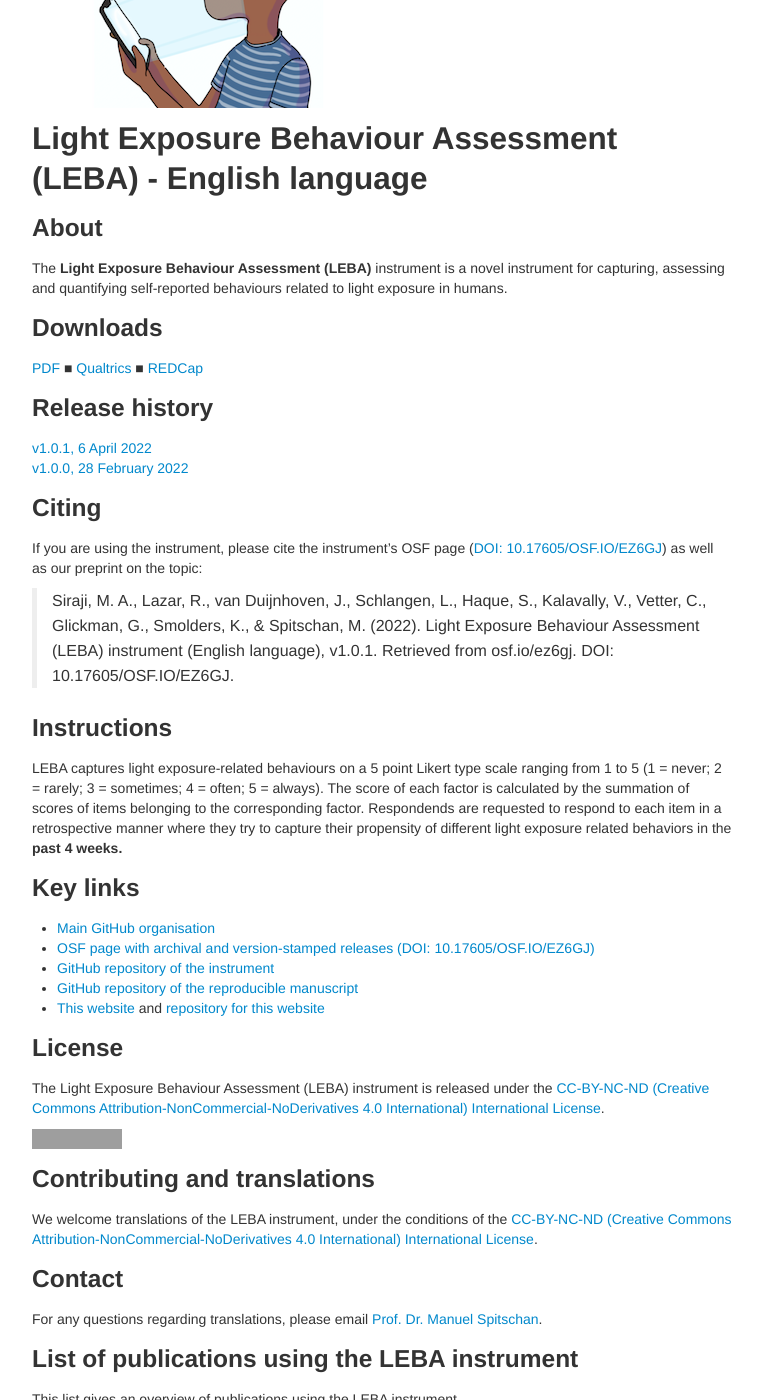
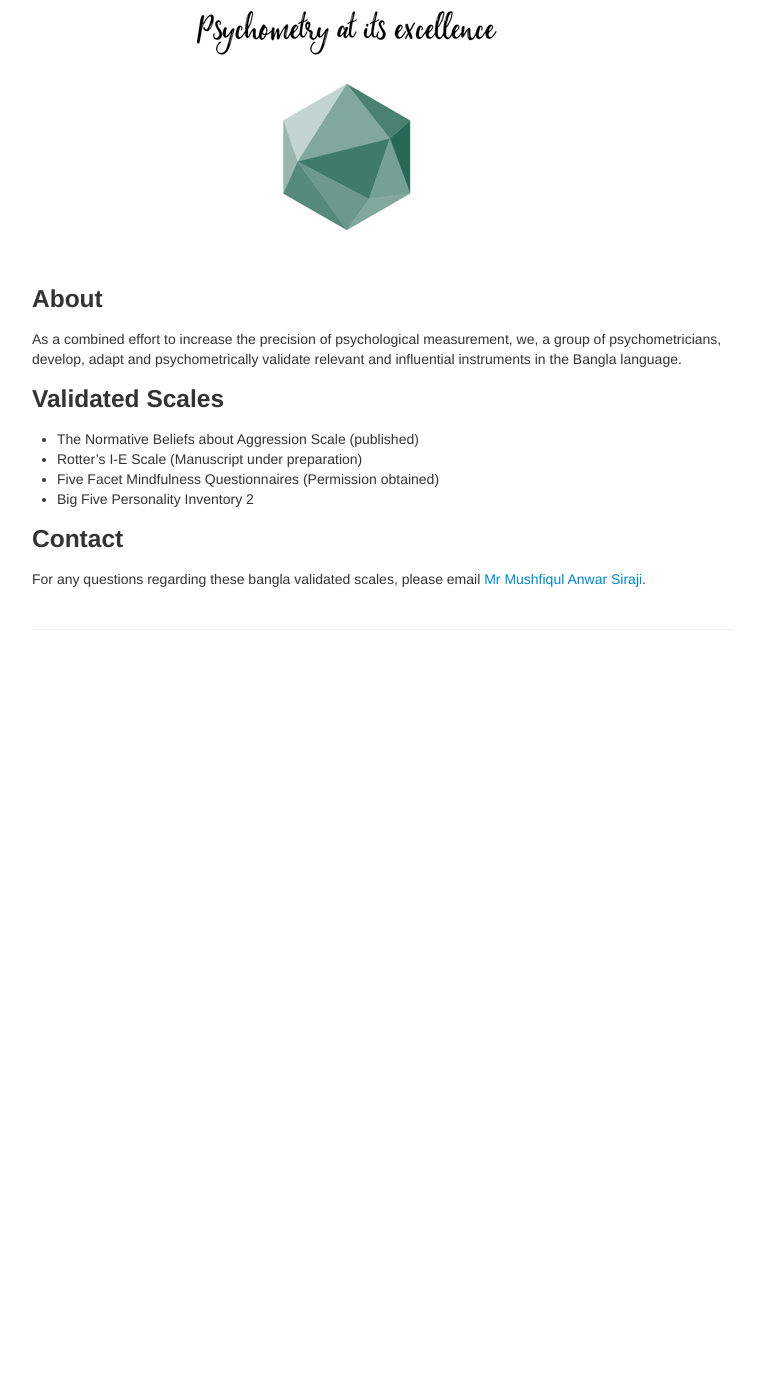
Before and after one commit to mind-psychometry/mind-psychometry.github.io, a Jekyll site: the page built from index.md, in a window 1280 px wide and 1400 px high, scrolled down 313 px. Shown: the whole window, without its empty margins (258-1020 px from the left). Built offline with Jekyll 4.4.1, drawn with Linux system fonts in a browser that asks for light colours; after the commit the page ends 974 px from its top, so only the background shows below that; some of the changed text lies outside the part shown; grey boxes are pictures that could not be loaded.

Commit message:
Update index.md

```diff
--- a/index.md
+++ b/index.md
@@ -1,60 +1,25 @@
 ---
 layout: page
-title: Light Exposure Behaviour Assessment (LEBA)
-description: Website for the Light Exposure Behaviour Assessment (LEBA) instrument
+title: Development, Adaptation and Psychometric Validation of Psychological Measurement Tools in Bangla Languag
+description: Website for to showcase the validated scales in Bangla
 ---
 
-![LEBA cartoon logo](image.png)
-
-## Light Exposure Behaviour Assessment (LEBA) - English language
+![MP logo](https://github.com/mind-psychometry/mind-psychometry.github.io/raw/main/mplogo.jpg)
 
 ### About
 
-The **Light Exposure Behaviour Assessment (LEBA)** instrument is a novel instrument for capturing, assessing and quantifying self-reported behaviours related to light exposure in humans.
+As a combined effort to increase the precision of psychological measurement, we, a group of psychometricians, develop, adapt and psychometrically validate relevant and influential instruments in the Bangla language.
 
-### Downloads
+### Validated Scales
+- The Normative Beliefs about Aggression Scale (published)
+- Rotter's I-E Scale (Manuscript under preparation)
+- Five Facet Mindfulness Questionnaires (Permission obtained)
+- Big Five Personality Inventory 2
 
-[PDF](https://github.com/leba-instrument/leba-instrument-en/tree/main/pdf) ■ [Qualtrics](https://github.com/leba-instrument/leba-instrument-en/tree/main/qualtrics) ■ [REDCap](https://github.com/leba-instrument/leba-instrument-en/tree/main/redcap)
 
-### Release history
 
-[v1.0.1, 6 April 2022](https://github.com/leba-instrument/leba-instrument-en/releases/tag/v1.0.1)
-[v1.0.0, 28 February 2022](https://github.com/leba-instrument/leba-instrument-en/releases/tag/v1.0.0)
-
-### Citing
-
-If you are using the instrument, please cite the instrument's OSF page ([DOI: 10.17605/OSF.IO/EZ6GJ](https://doi.org/10.17605/OSF.IO/EZ6GJ)) as well as our preprint on the topic:
-
-> Siraji, M. A., Lazar, R., van Duijnhoven, J., Schlangen, L., Haque, S., Kalavally, V., Vetter, C., Glickman, G., Smolders, K., & Spitschan, M. (2022). Light Exposure Behaviour Assessment (LEBA) instrument (English language), v1.0.1. Retrieved from osf.io/ez6gj. DOI: 10.17605/OSF.IO/EZ6GJ.
-
-### Instructions
-
-LEBA captures light exposure-related behaviours on a 5 point Likert type scale ranging from 1 to 5 (1 = never; 2 = rarely; 3 = sometimes; 4 = often; 5 = always). The score of each factor is calculated by the summation of scores of items belonging to the corresponding factor. Respondends are requested to respond to each item in a retrospective manner where they try to capture their propensity of different light exposure related behaviors in the **past 4 weeks.**
-
-### Key links
-
-- [Main GitHub organisation](https://github.com/leba-instrument/)
-- [OSF page with archival and version-stamped releases (DOI: 10.17605/OSF.IO/EZ6GJ)](https://doi.org/10.17605/OSF.IO/EZ6GJ)
-- [GitHub repository of the instrument](https://github.com/leba-instrument/leba-instrument-en)
-- [GitHub repository of the reproducible manuscript](https://github.com/leba-instrument/leba-manuscript)
-- [This website](leba-instrument.org) and [repository for this website](https://github.com/leba-instrument/leba-instrument.github.io)
-
-### License
-
-The Light Exposure Behaviour Assessment (LEBA) instrument is released under the [CC-BY-NC-ND (Creative Commons Attribution-NonCommercial-NoDerivatives 4.0 International) International License](https://creativecommons.org/licenses/by-nc-nd/4.0/).
-
-![CC-BY-NC-ND logo](https://i.creativecommons.org/l/by-nc-nd/4.0/88x31.png)
-
-### Contributing and translations
-
-We welcome translations of the LEBA instrument, under the conditions of the [CC-BY-NC-ND (Creative Commons Attribution-NonCommercial-NoDerivatives 4.0 International) International License](https://creativecommons.org/licenses/by-nc-nd/4.0/).
 
 
 ### Contact
 
-For any questions regarding translations, please email [Prof. Dr. Manuel Spitschan](mailto:manuel.spitschan@tum.de).
-
-
-### List of publications using the LEBA instrument
-
-This list gives an overview of publications using the LEBA instrument.
+For any questions regarding these bangla validated scales, please email [Mr Mushfiqul Anwar Siraji](mailto:siraji1993@gmail.com).
```
